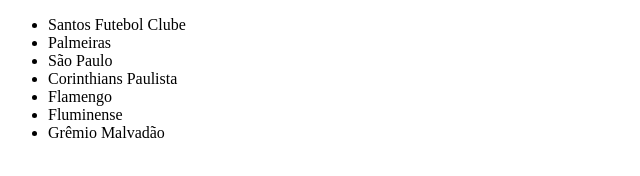
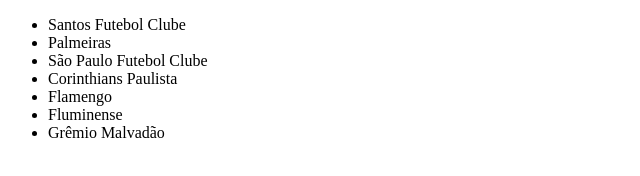
Before and after one commit to MichBritto/alura-git, a plain HTML site: page index.html in a window 1280 px wide. Shown: the whole page, without its empty margins (0-640 px from the left). Drawn offline with Linux system fonts and the light colour scheme.

Commit message:
Adicionando nome completo ao sao paulo

```diff
--- a/index.html
+++ b/index.html
@@ -10,7 +10,7 @@
     <ul>
         <li>Santos Futebol Clube</li>
         <li>Palmeiras</li>
-        <li>São Paulo</li>
+        <li>São Paulo Futebol Clube</li>
         <li>Corinthians Paulista</li>
         <li>Flamengo</li>
         <li>Fluminense</li>
```
